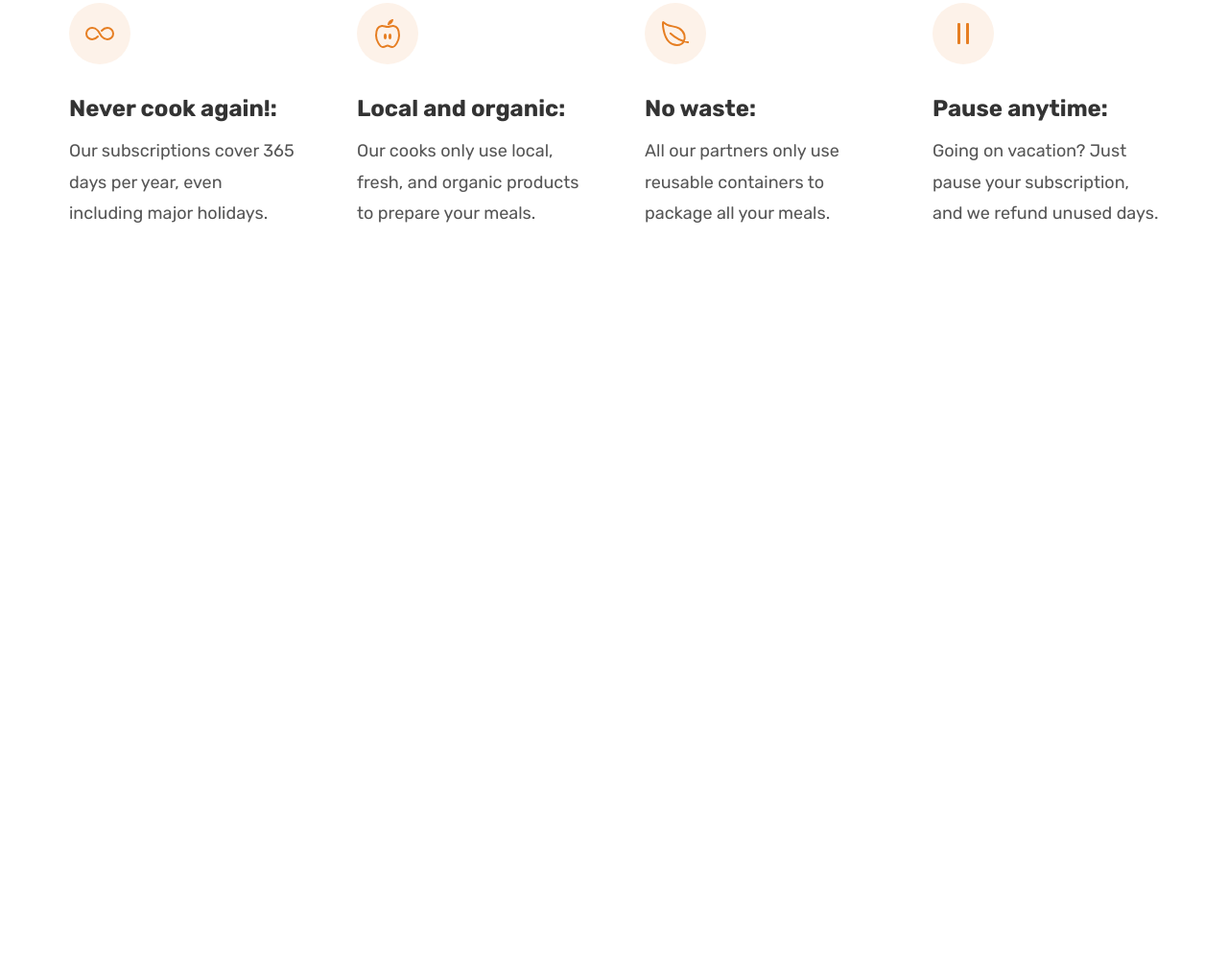
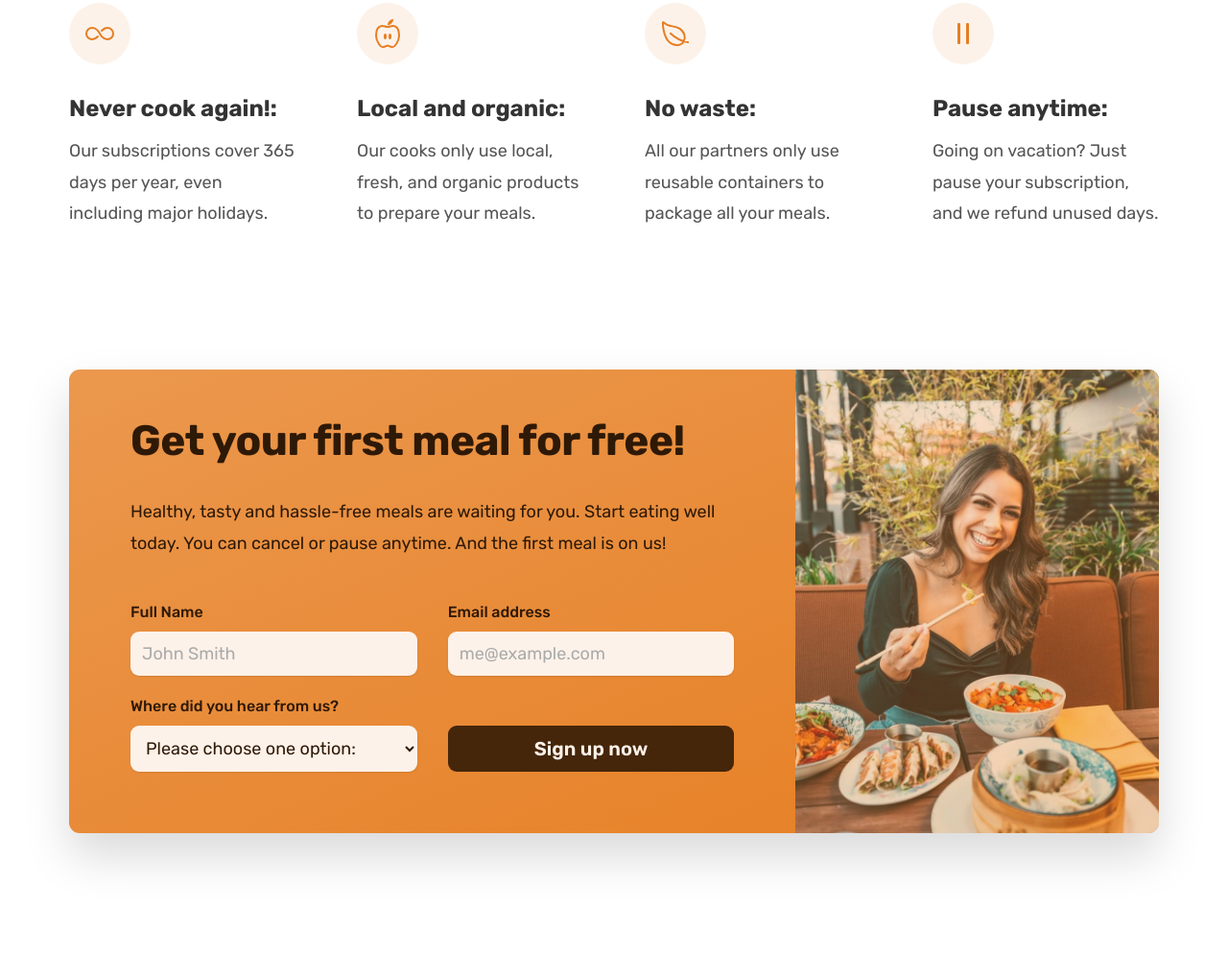
Before and after one commit to xthazudp/OMNIFOOD, a plain HTML site: page index.html in a window 1280 px wide. Shown: the part 5585-6581 px from the top of the page at 96% size. Before the commit the page ends 5922 px from the top, so only its background shows below. Drawn offline with nearby package versions, Linux system fonts and the light colour scheme; a web font is replaced by a local one.

Commit message:
cta section

```diff
--- /dev/null
+++ b/css/ctaStyle.css
@@ -0,0 +1,83 @@
+.section-cta {
+  padding: 4.8rem 0 12.8rem 0;
+}
+
+.cta-grid {
+  display: grid;
+  grid-template-columns: 2fr 1fr;
+  background-color: #e67e22;
+  box-shadow: 0 2.4rem 4.8rem rgba(0, 0, 0, 0.15);
+
+  border-radius: 11px;
+
+  background-image: linear-gradient(to right bottom, #eb984e, #e67e22);
+
+  overflow: hidden;
+  /* temp */
+  /* height: 50rem; */
+}
+
+.cta-text-box {
+  padding: 4.8rem 6.4rem 6.4rem 6.4rem;
+  color: #2e1907;
+}
+
+.cta-grid .heading-secondary {
+  color: #2e1907;
+  margin-bottom: 3.2rem;
+}
+
+.cta-text {
+  font-size: 1.8rem;
+  line-height: 1.8;
+  margin-bottom: 4.8rem;
+}
+
+.cta-img-box {
+  background-image: linear-gradient(
+      to right bottom,
+      hsla(28, 80%, 61%, 0.3),
+      hsla(28, 80%, 52%, 0.35)
+    ),
+    url("../img/eating.jpg");
+  background-size: cover;
+  background-position: center;
+}
+
+.cta-form {
+  display: grid;
+  grid-template-columns: 1fr 1fr;
+  column-gap: 3.2rem;
+  row-gap: 2.4rem;
+}
+
+.cta-form label {
+  display: block;
+  font-size: 1.6rem;
+  font-weight: 500;
+  margin-bottom: 1.2rem;
+}
+
+.cta-form input,
+.cta-form select {
+  width: 100%;
+  padding: 1.2rem;
+  font-size: 1.8rem;
+  font-family: inherit;
+  color: inherit;
+  border: none;
+  background-color: #fdf2e9;
+  border-radius: 9px;
+  box-shadow: 0 1px 2px rgba(0, 0, 0, 0.1);
+}
+
+.cta-form input::placeholder {
+  color: #aaa;
+}
+
+.cta-grid *:focus {
+  outline: none;
+  /* outline: 4px dotted #e67e22; */
+  /* outline-offset: 8px; */
+  box-shadow: 0 0 0 0.8rem hsla(27, 83%, 95%, 0.5);
+}
--- a/index.html
+++ b/index.html
@@ -20,6 +20,7 @@
     <link rel="stylesheet" href="css/mealStyle.css" />
     <link rel="stylesheet" href="css/testimonialStyle.css" />
     <link rel="stylesheet" href="css/pricingStyle.css" />
+    <link rel="stylesheet" href="css/ctaStyle.css" />
 
     <title>OMNIFOOD</title>
   </head>
@@ -529,6 +530,61 @@
           </div>
         </div>
       </section>
+      <!-- SECTION CTA -->
+      <section class="section-cta">
+        <div class="container">
+          <div class="cta-grid">
+            <div class="cta-text-box">
+              <h2 class="heading-secondary">Get your first meal for free!</h2>
+              <p class="cta-text">
+                Healthy, tasty and hassle-free meals are waiting for you. Start
+                eating well today. You can cancel or pause anytime. And the
+                first meal is on us!
+              </p>
+
+              <form action="#" class="cta-form">
+                <div>
+                  <label for="full-name">Full Name</label>
+                  <input
+                    id="full-name"
+                    type="text"
+                    placeholder="John Smith"
+                    required
+                  />
+                </div>
+                <div>
+                  <label for="email">Email address</label>
+                  <input
+                    id="email"
+                    type="email"
+                    placeholder="me@example.com"
+                    required
+                  />
+                </div>
+
+                <div>
+                  <label for="select-where">Where did you hear from us?</label>
+                  <select id="select-where" required>
+                    <option value="">Please choose one option:</option>
+                    <option value="friends">Friends and Family</option>
+                    <option value="youtube">YouTube Video</option>
+                    <option value="podcast">Podcast</option>
+                    <option value="ad">Facebook Ads</option>
+                    <option value="others">Others</option>
+                  </select>
+                </div>
+
+                <button class="btn btn-form" type="submit">Sign up now</button>
+              </form>
+            </div>
+            <div
+              class="cta-img-box"
+              role="img"
+              aria-label="Woman enjoying food"
+            ></div>
+          </div>
+        </div>
+      </section>
     </main>
     <!-- IONICONS SCRIPTS-->
     <script
```
